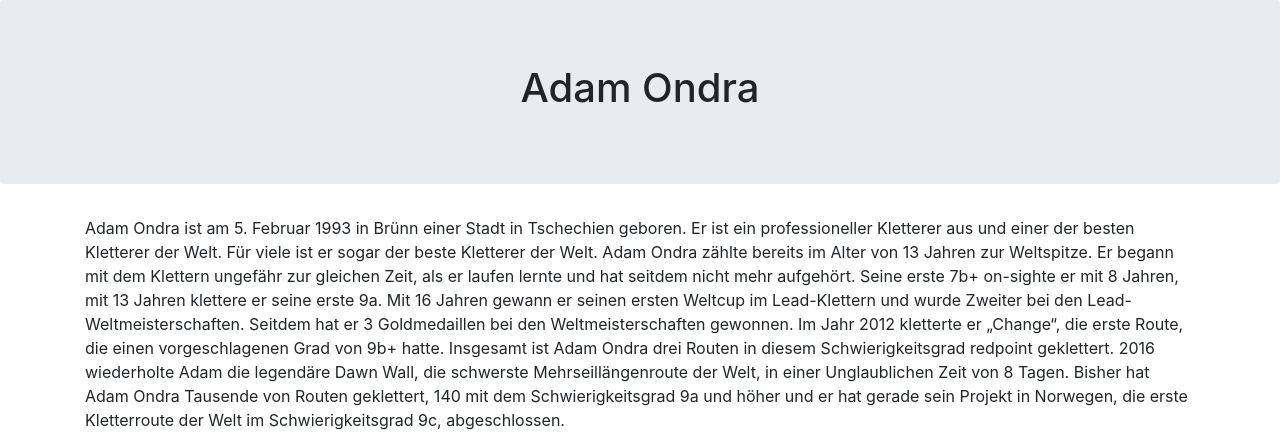
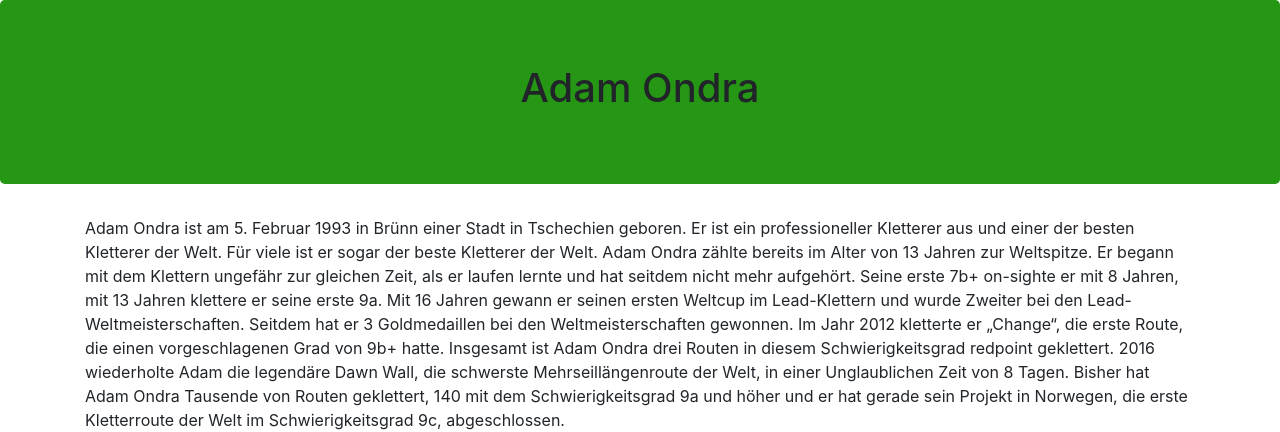
Before and after one commit to jakobkempf/JakobKempf.github.io, a plain HTML site: page AdamOndra.html in a window 1280 px wide. Shown: the top 432 px of the page. Drawn offline with nearby package versions, Linux system fonts and the light colour scheme.

Commit message:
Update AdamOndra.html

```diff
--- a/AdamOndra.html
+++ b/AdamOndra.html
@@ -11,7 +11,7 @@
 </head>
 <body>
 
-<div class="jumbotron text-center">
+<div class="jumbotron text-center" style="background-color: #269615">
   <h1>Adam Ondra</h1>
 </div>
 
```
